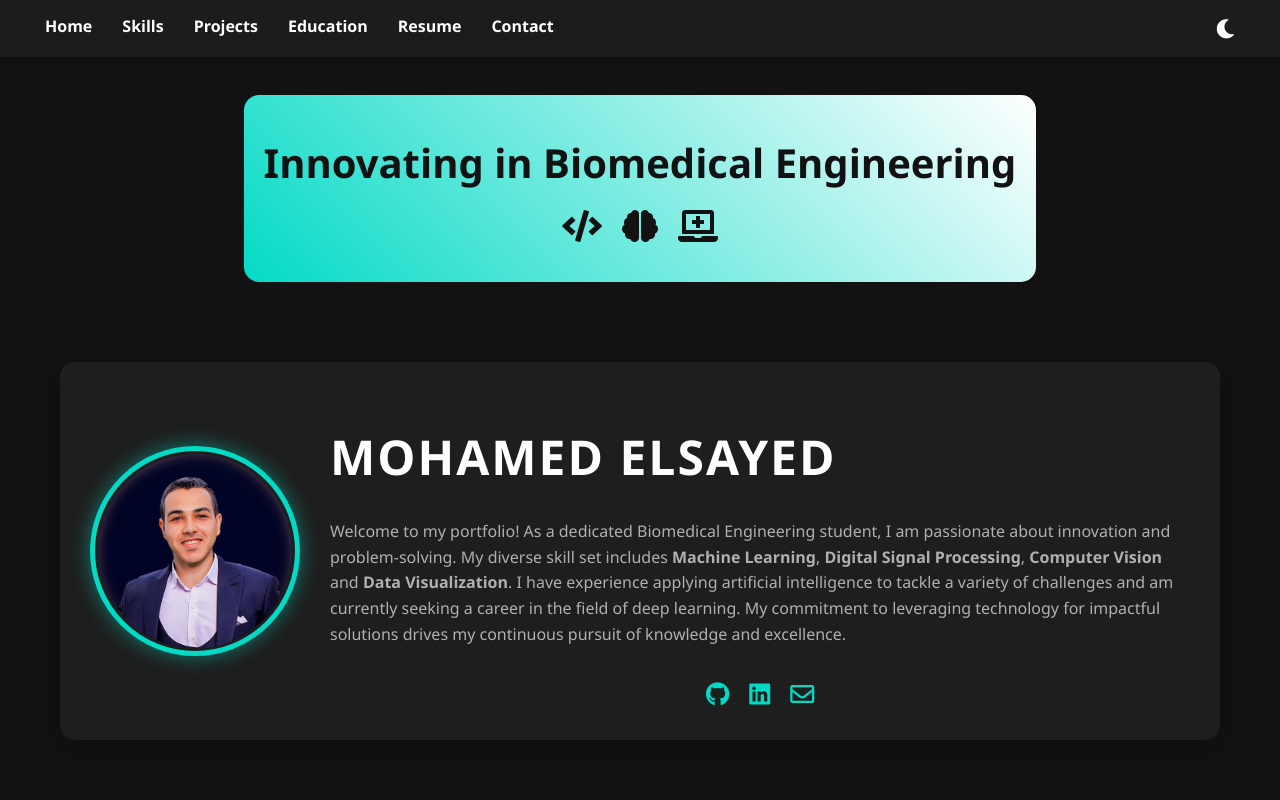
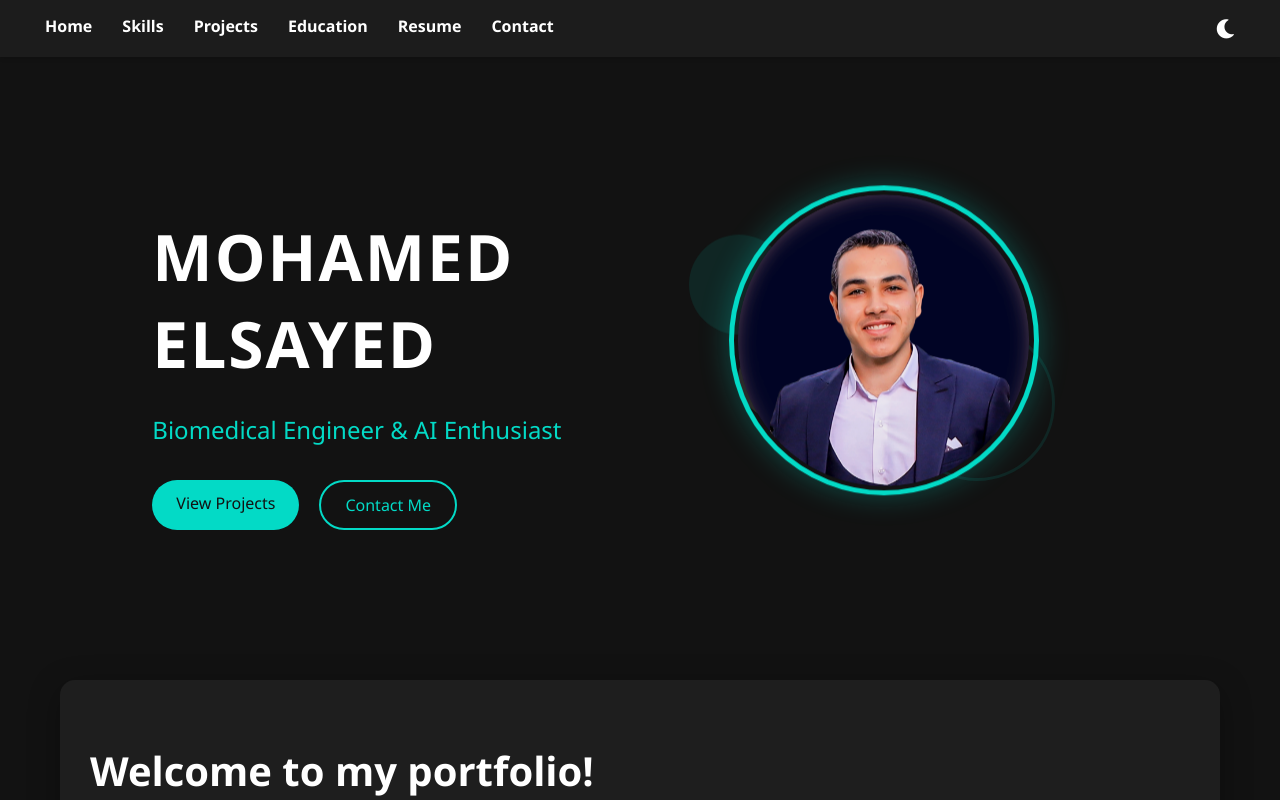
Before and after one commit to MohamedMandour10/MohamedMandour10.github.io, a plain HTML site: page index.html in a window 1280 px wide. Drawn offline with nearby package versions, Linux system fonts and the light colour scheme.

Commit message:
update hero section

```diff
--- a/index.html
+++ b/index.html
@@ -26,23 +26,32 @@
     </nav>
 
     <div class="container">
-        <div class="animated-banner">
-            <div class="banner-text">Welcome to My Portfolio</div>
-            <div class="banner-icons">
-                <i class="fas fa-code"></i>
-                <i class="fas fa-brain"></i>
-                <i class="fas fa-laptop-medical"></i>
+        <section id="hero" class="hero-section">
+            <div class="hero-content">
+                <h1 class="hero-title">Mohamed Elsayed</h1>
+                <p class="hero-subtitle">Biomedical Engineer & AI Enthusiast</p>
+                <div class="hero-cta">
+                    <a href="#projects" class="cta-button">View Projects</a>
+                    <a href="#contact" class="cta-button secondary">Contact Me</a>
+                </div>
             </div>
-        </div>
+            <div class="hero-image">
+                <img src="Assets/Mandour-circle.png" alt="Mohamed Elsayed" class="profile-picture">
+                <div class="hero-shapes">
+                    <div class="shape shape-1"></div>
+                    <div class="shape shape-2"></div>
+                    <div class="shape shape-3"></div>
+                </div>
+            </div>
+        </section>
 
         <!-- Home Section -->
         <div id="home" class="section">
             <div class="content profile-section">
-                <img src="Assets/Mandour-circle.png" alt="Mohamed Elsayed" class="profile-picture">
                 <div class="profile-info">
-                    <h1>Mohamed Elsayed</h1>
-                    <p>Welcome to my portfolio! As a dedicated Biomedical Engineering student, I am passionate about innovation and problem-solving.
-                       My diverse skill set includes <strong style="font-weight:bold">Machine Learning</strong>, <strong style="font-weight:bold">Digital Signal Processing</strong>, <strong style="font-weight:bold">Computer Vision</strong> and <strong style="font-weight:bold">Data Visualization</strong>.
+                    <h2>Welcome to my portfolio!</h2>
+                    <p>As a dedicated Biomedical Engineering student, I am passionate about innovation and problem-solving.
+                       My diverse skill set includes <strong>Machine Learning</strong>, <strong>Digital Signal Processing</strong>, <strong>Computer Vision</strong> and <strong>Data Visualization</strong>.
                        I have experience applying artificial intelligence to tackle a variety of challenges and am currently seeking a career in the field of deep learning.
                        My commitment to leveraging technology for impactful solutions drives my continuous pursuit of knowledge and excellence.</p>
                     <div class="social-icons">
--- a/script.js
+++ b/script.js
@@ -1,58 +1,3 @@
-// Banner text rotation
-const bannerTexts = [
-    "Welcome to My Portfolio",
-    "Innovating in Biomedical Engineering",
-    "Passionate about AI & Machine Learning",
-    "Solving Problems with Technology"
-];
-let currentTextIndex = 0;
-
-function rotateBannerText() {
-    const bannerTextElement = document.querySelector('.banner-text');
-    currentTextIndex = (currentTextIndex + 1) % bannerTexts.length;
-    bannerTextElement.style.opacity = 0;
-    setTimeout(() => {
-        bannerTextElement.textContent = bannerTexts[currentTextIndex];
-        bannerTextElement.style.opacity = 1;
-    }, 500);
-}
-
-setInterval(rotateBannerText, 3000); // Change text every 3 seconds
-
-
-document.addEventListener('DOMContentLoaded', () => {
-    const banner = document.querySelector('.animated-banner');
-    const bannerText = document.querySelector('.banner-text');
-    const bannerIcons = document.querySelectorAll('.banner-icons i');
-
-    banner.addEventListener('mousemove', (e) => {
-        const rect = banner.getBoundingClientRect();
-        const x = e.clientX - rect.left;
-        const y = e.clientY - rect.top;
-
-        const xPercent = (x / rect.width - 0.5) * 2;
-        const yPercent = (y / rect.height - 0.5) * 2;
-
-        bannerText.style.transform = `translate(${xPercent * 10}px, ${yPercent * 10}px)`;
-
-        bannerIcons.forEach((icon, index) => {
-            const factor = (index + 1) * 5;
-            icon.style.transform = `translate(${xPercent * factor}px, ${yPercent * factor}px)`;
-        });
-
-        const gradientAngle = Math.atan2(yPercent, xPercent) * (180 / Math.PI) + 90;
-        banner.style.background = `linear-gradient(${gradientAngle}deg, var(--color-secondary), var(--color-primary))`;
-    });
-
-    banner.addEventListener('mouseleave', () => {
-        bannerText.style.transform = 'translate(0, 0)';
-        bannerIcons.forEach(icon => {
-            icon.style.transform = 'translate(0, 0)';
-        });
-        banner.style.background = 'linear-gradient(45deg, var(--color-secondary), var(--color-primary))';
-    });
-
-});
 
 const observer = new IntersectionObserver((entries) => {
     entries.forEach(entry => {
--- a/styles.css
+++ b/styles.css
@@ -640,6 +640,30 @@ nav a:hover {
     .popup-image {
         height: auto;
     }
+
+    .hero-section {
+        flex-direction: column;
+        text-align: center;
+        padding: 60px 0;
+    }
+
+    .hero-content {
+        margin-bottom: 40px;
+    }
+
+    .hero-cta {
+        justify-content: center;
+    }
+
+    .hero-image {
+        order: -1;
+        margin-bottom: 30px;
+    }
+
+    .profile-picture {
+        width: 200px;
+        height: 200px;
+    }
 }
 
 @media (max-width: 480px) {
@@ -671,36 +695,151 @@ nav a:hover {
         font-size: 0.8em;
     }
 }
-.animated-banner {
-    background: linear-gradient(45deg, var(--color-secondary), var(--color-primary));
-    color: var(--color-bg);
-    padding: 40px 20px;
-    text-align: center;
+
+/* Hero Section Styles */
+.hero-section {
+    display: flex;
+    justify-content: space-between;
+    align-items: center;
+    padding: 100px 0;
+    overflow: hidden;
     position: relative;
-    overflow: hidden;
-    margin-top: 35px;
-    margin-bottom: 30px;
-    transition: background 0.3s ease;
-    border-radius: 15px;
-    cursor: grab;
 }
 
-.banner-text {
-    font-size: 2.5em;
-    font-weight: bold;
-    transition: transform 0.2s ease, opacity 0.5s ease;
+.hero-content {
+    flex: 1;
+    z-index: 2;
 }
 
-.banner-icons {
-    margin-top: 20px;
+.hero-title {
+    font-size: 4em;
+    margin-bottom: 20px;
+    animation: fadeInUp 1s ease-out;
+}
+
+.hero-subtitle {
+    font-size: 1.5em;
+    margin-bottom: 30px;
+    color: var(--color-secondary);
+    animation: fadeInUp 1s ease-out 0.2s backwards;
+}
+
+.hero-cta {
+    display: flex;
+    gap: 20px;
+    animation: fadeInUp 1s ease-out 0.4s backwards;
+}
+
+.cta-button {
+    padding: 12px 24px;
+    background-color: var(--color-secondary);
+    color: var(--color-bg);
+    text-decoration: none;
+    border-radius: 30px;
+    transition: transform 0.3s, box-shadow 0.3s;
+}
+
+.cta-button:hover {
+    transform: translateY(-3px);
+    box-shadow: 0 4px 20px rgba(3, 218, 198, 0.4);
+}
+
+.cta-button.secondary {
+    background-color: transparent;
+    border: 2px solid var(--color-secondary);
+    color: var(--color-secondary);
+}
+
+.hero-image {
+    flex: 1;
     display: flex;
     justify-content: center;
-    gap: 20px;
+    align-items: center;
+    position: relative;
+    z-index: 1;
 }
 
-.banner-icons i {
-    font-size: 2em;
-    transition: transform 0.1s ease;
+.profile-picture {
+    width: 300px;
+    height: 300px;
     border-radius: 50%;
-    cursor: grab;
+    object-fit: cover;
+    border: 5px solid var(--color-secondary);
+    box-shadow: 0 0 30px rgba(3, 218, 198, 0.3);
+    animation: float 6s ease-in-out infinite;
+    z-index: 2;
 }
+
+.hero-shapes {
+    position: absolute;
+    top: 0;
+    left: 0;
+    right: 0;
+    bottom: 0;
+}
+
+.shape {
+    position: absolute;
+    border-radius: 50%;
+    opacity: 0.1;
+}
+
+.shape-1 {
+    width: 100px;
+    height: 100px;
+    background-color: var(--color-secondary);
+    top: 20%;
+    left: 10%;
+    animation: float 8s ease-in-out infinite;
+}
+
+.shape-2 {
+    width: 150px;
+    height: 150px;
+    border: 3px solid var(--color-secondary);
+    top: 50%;
+    right: 15%;
+    animation: float 10s ease-in-out infinite reverse;
+}
+
+.shape-3 {
+    width: 80px;
+    height: 80px;
+    background-color: var(--color-primary);
+    bottom: 20%;
+    left: 20%;
+    animation: float 7s ease-in-out infinite 1s;
+}
+
+@keyframes float {
+    0%, 100% { transform: translateY(0); }
+    50% { transform: translateY(-20px); }
+}
+
+@keyframes fadeInUp {
+    from {
+        opacity: 0;
+        transform: translateY(20px);
+    }
+    to {
+        opacity: 1;
+        transform: translateY(0);
+    }
+}
+
+.profile-picture {
+    width: 300px;
+    height: 300px;
+    border-radius: 50%;
+    object-fit: cover;
+    border: 5px solid var(--color-secondary);
+    box-shadow: 0 0 30px rgba(3, 218, 198, 0.3);
+    animation: float 6s ease-in-out infinite;
+    z-index: 2;
+    transition: transform 0.3s ease-in-out, box-shadow 0.3s ease-in-out;
+}
+
+.profile-picture:hover {
+    transform: scale(1.05) translateY(-10px);
+    box-shadow: 0 15px 40px rgba(3, 218, 198, 0.4);
+}
```
